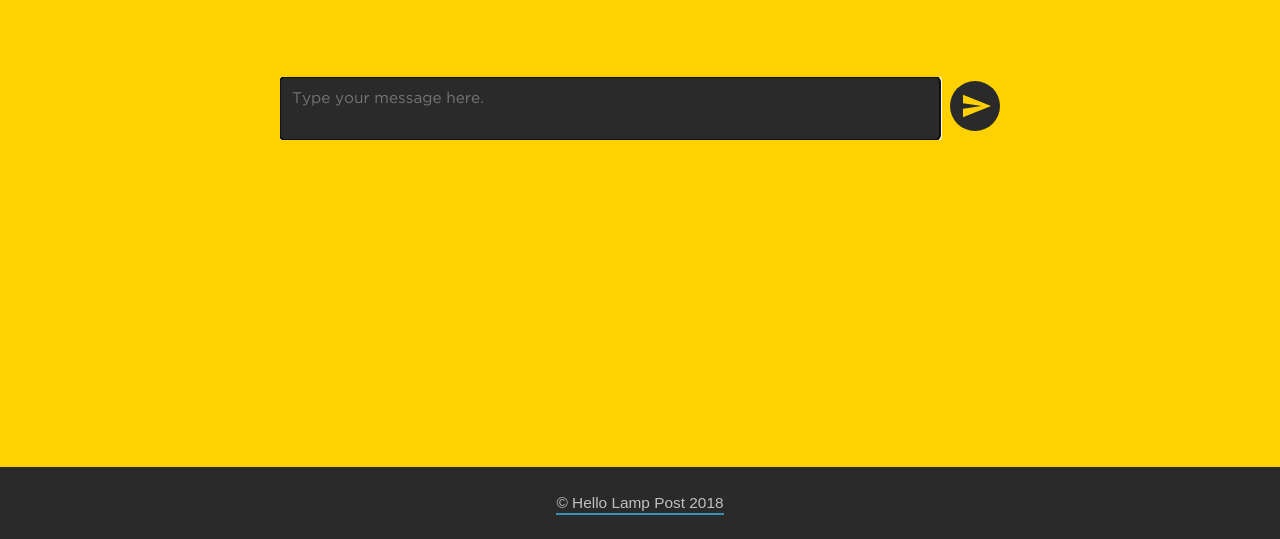
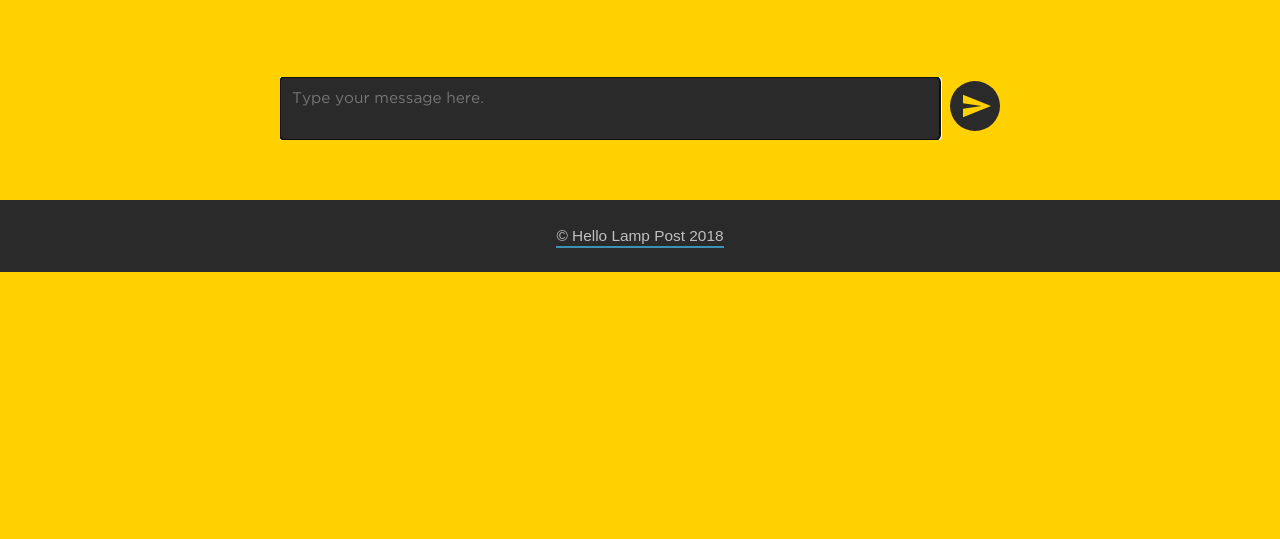
Before and after one commit to HelloLampPost/hlp-web-app, a PHP site: page / in a window 1280 px wide. Shown: the part 261-800 px from the top of the page. Run offline with PHP 8.4, Linux system fonts and the light colour scheme; some libraries are stand-ins or nearby versions.

Commit message:
Remove fixed footer

```diff
--- a/css/core/base.scss
+++ b/css/core/base.scss
@@ -201,7 +201,7 @@ footer{
 	background-color: $black;
 	bottom: 0;
 	font-size: 1.1em;
-	position: fixed;
+	margin-top: 50px;
 
 	a{
 		color: $white;
--- a/css/output.css
+++ b/css/output.css
@@ -205,7 +205,7 @@ footer {
   background-color: #2A2A2A;
   bottom: 0;
   font-size: 1.1em;
-  position: fixed; }
+  margin-top: 50px; }
   footer a {
     color: #FFFFFF;
     opacity: 0.7;
```
Also changed, not shown: 2 other files.
